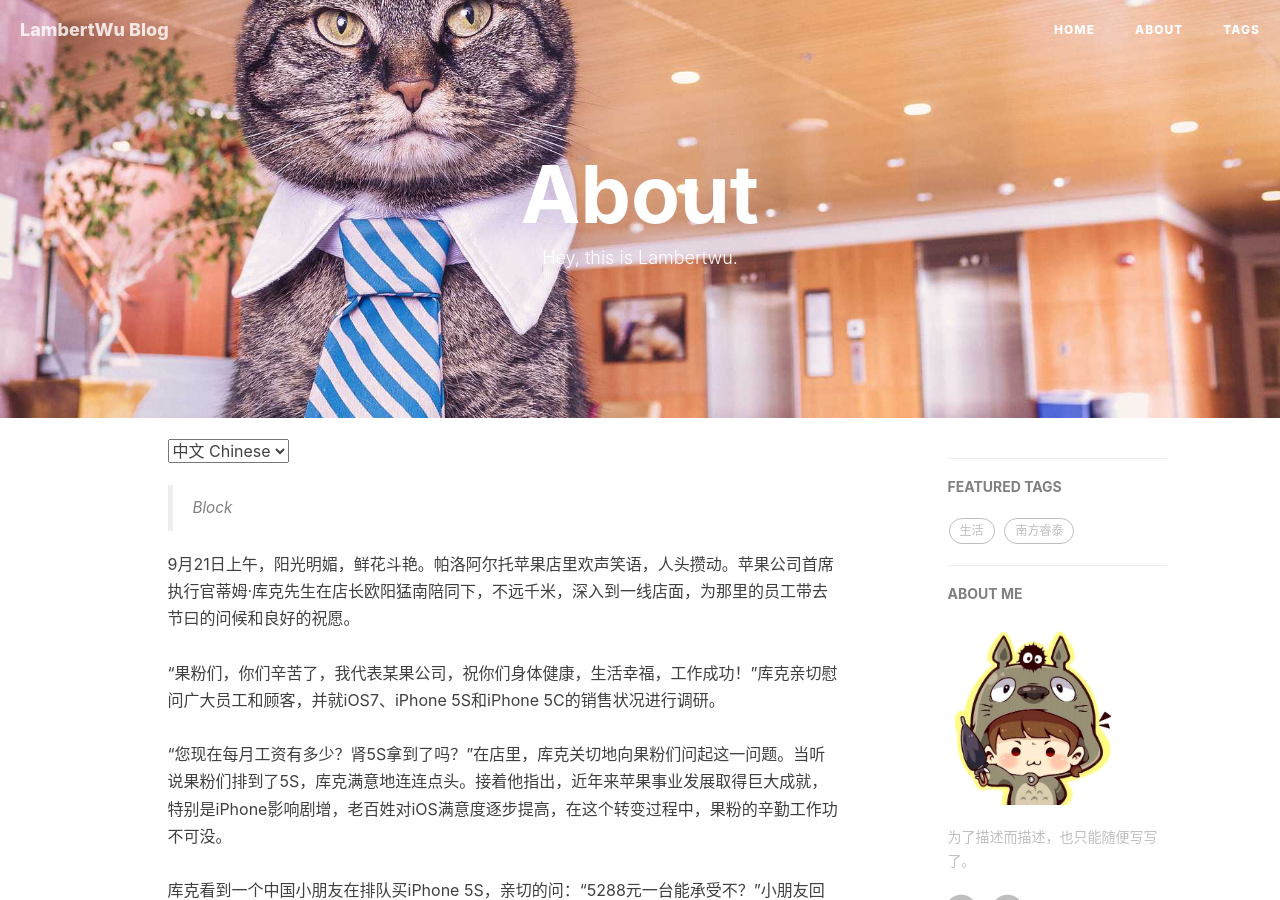
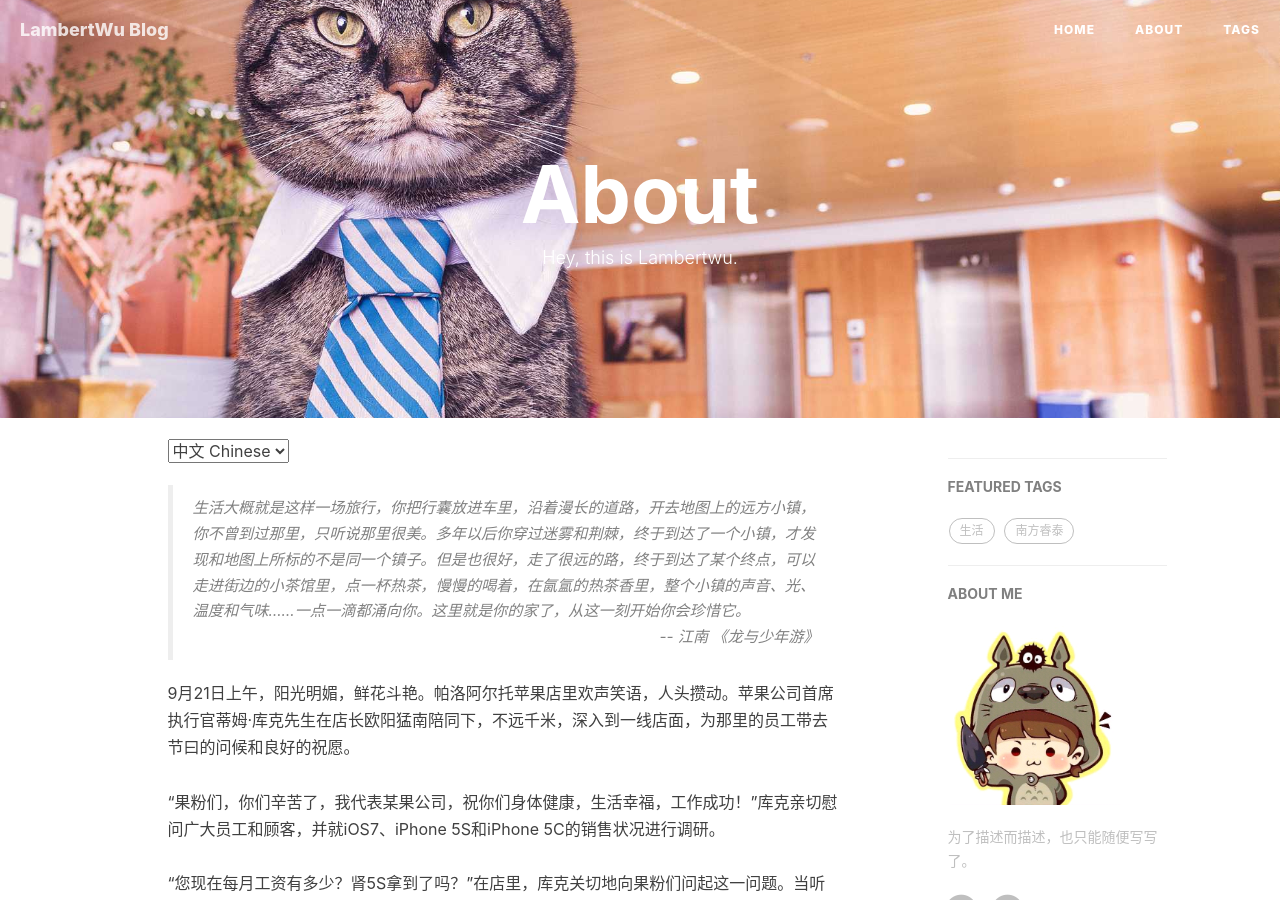
Before and after one commit to LambertW/lambertw.github.io, a Jekyll site: the page built from about.html, in a window 1280 px wide and 900 px high. Built offline with Jekyll 4.4.1, drawn with Linux system fonts in a browser that asks for light colours; nearby versions of some CDN libraries; comment, search, counter and statistics services are not loaded.

Commit message:
个人简介，名言增加

```diff
--- a/about.html
+++ b/about.html
@@ -14,7 +14,10 @@
 <!-- Chinese Version -->
 <div class="zh post-container">
     <blockquote>
-        Block
+        生活大概就是这样一场旅行，你把行囊放进车里，沿着漫长的道路，开去地图上的远方小镇，你不曾到过那里，只听说那里很美。多年以后你穿过迷雾和荆棘，终于到达了一个小镇，才发现和地图上所标的不是同一个镇子。但是也很好，走了很远的路，终于到达了某个终点，可以走进街边的小茶馆里，点一杯热茶，慢慢的喝着，在氤氲的热茶香里，整个小镇的声音、光、温度和气味……一点一滴都涌向你。这里就是你的家了，从这一刻开始你会珍惜它。
+        <p style="text-align:right;">
+        -- 江南 《龙与少年游》
+        </p>
     </blockquote>
     9月21日上午，阳光明媚，鲜花斗艳。帕洛阿尔托苹果店里欢声笑语，人头攒动。苹果公司首席执行官蒂姆·库克先生在店长欧阳猛南陪同下，不远千米，深入到一线店面，为那里的员工带去节曰的问候和良好的祝愿。<br><br>“果粉们，你们辛苦了，我代表某果公司，祝你们身体健康，生活幸福，工作成功！”库克亲切慰问广大员工和顾客，并就iOS7、iPhone 5S和iPhone 5C的销售状况进行调研。 <br><br>“您现在每月工资有多少？肾5S拿到了吗？”在店里，库克关切地向果粉们问起这一问题。当听说果粉们排到了5S，库克满意地连连点头。接着他指出，近年来苹果事业发展取得巨大成就，特别是iPhone影响剧增，老百姓对iOS满意度逐步提高，在这个转变过程中，果粉的辛勤工作功不可没。<br><br>库克看到一个中国小朋友在排队买iPhone 5S，亲切的问：“5288元一台能承受不？”小朋友回答到：“能！”当得知这位小朋友卖了一个肾来买iPhone 5S时，库克叮嘱道：“在支持苹果的同时，也要爱护身体。”<br><br>库克与购买苹果手机的果粉们兴致勃勃地参观了苹果专卖店，和员工们拉了拉家常，并饶有兴趣地玩了四盘切西瓜游戏，与普通员工同乐。<br><br>在交谈中，库克多次关心地强调：“有了iPhone 5C，就不卖iPhone 5了。”并对顾客说：“好好休息，身体是革命的本钱嘛！”会谈始终在亲切友好的气氛中进行。<br><br>顾客们就库克的讲话达成了广泛的共识，并承认世界上只有iOS最流畅，要紧紧的团结在以库克先生为首席执行官的苹果公司集体周围，一心一意抓学习，聚精会神谋发展。<br>
     <br>帕洛阿尔托苹果专卖店当日原则通过《蒂姆·库克首席执行官在加州新苹果店的讲话纪要》，并下发各分店认真学习、研讨。
```
